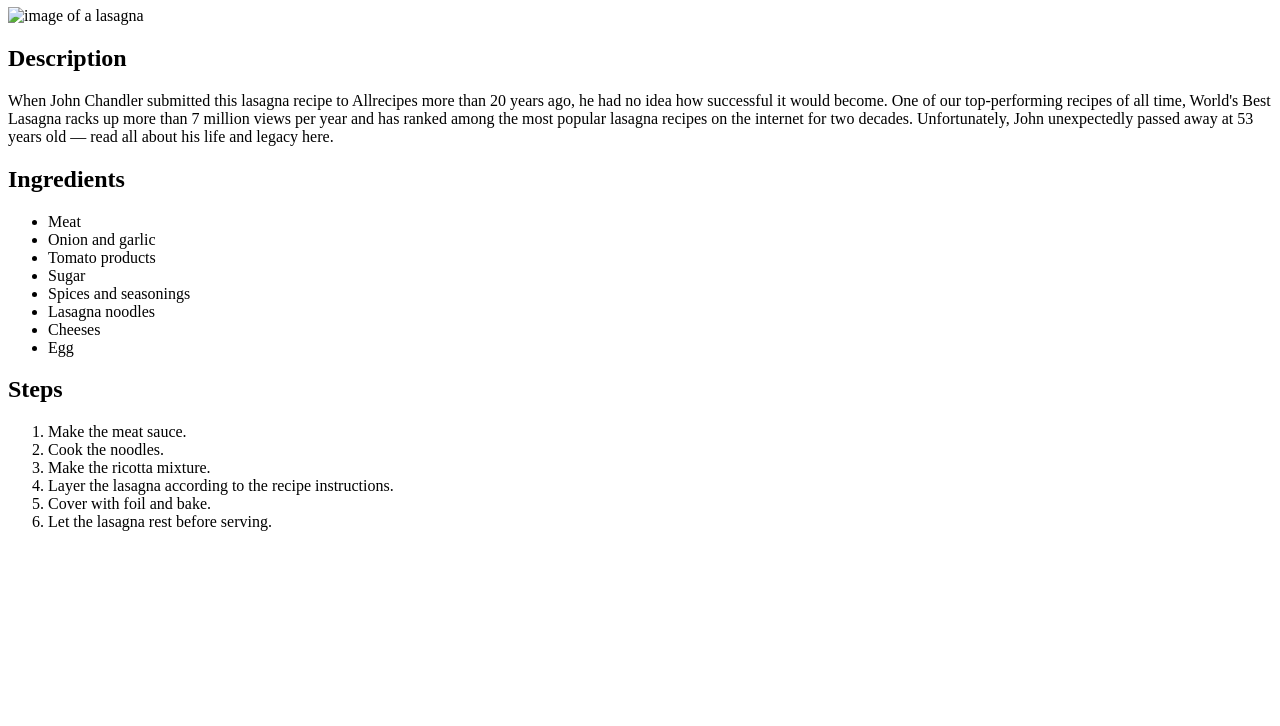
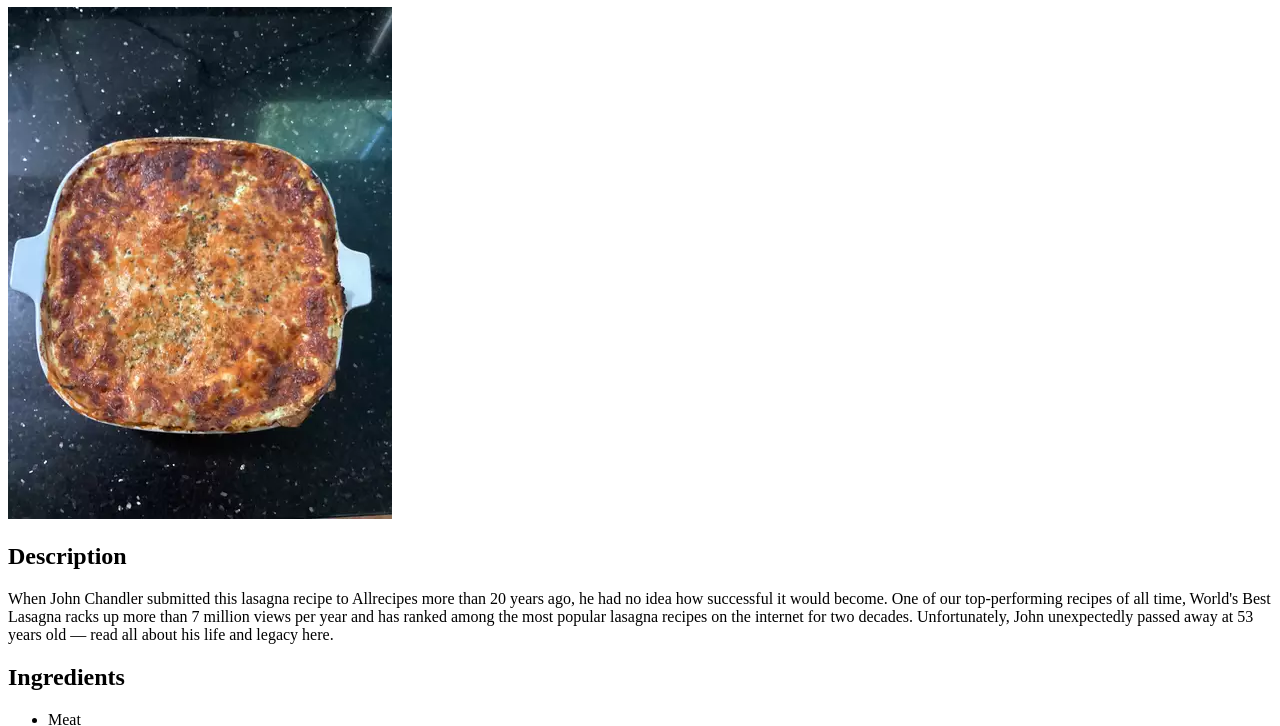
Before and after one commit to wrfr98/odin-recipes, a plain HTML site: page recipes/lasagna.html in a window 1280 px wide. Shown: the part 73-799 px from the top of the page. Drawn offline with Linux system fonts and the light colour scheme.

Commit message:
fix: changed lasagna img path

```diff
--- a/recipes/lasagna.html
+++ b/recipes/lasagna.html
@@ -8,7 +8,7 @@
 </head>
 <body>
     <h1>Lasagna</h1>
-    <img src="./img/lasagna.jpg" alt="image of a lasagna" />
+    <img src="../img/lasagna.jpg" alt="image of a lasagna" />
     <h2>Description</h2>
     <p>
       When John Chandler submitted this lasagna recipe to Allrecipes more than
```
